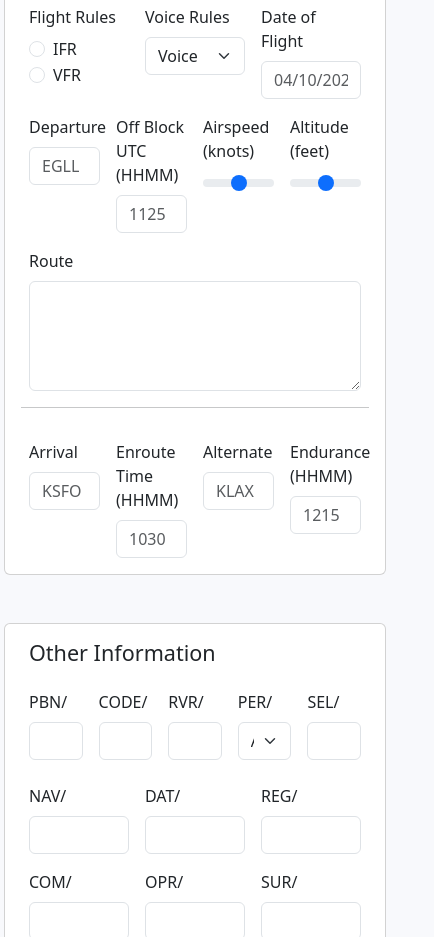
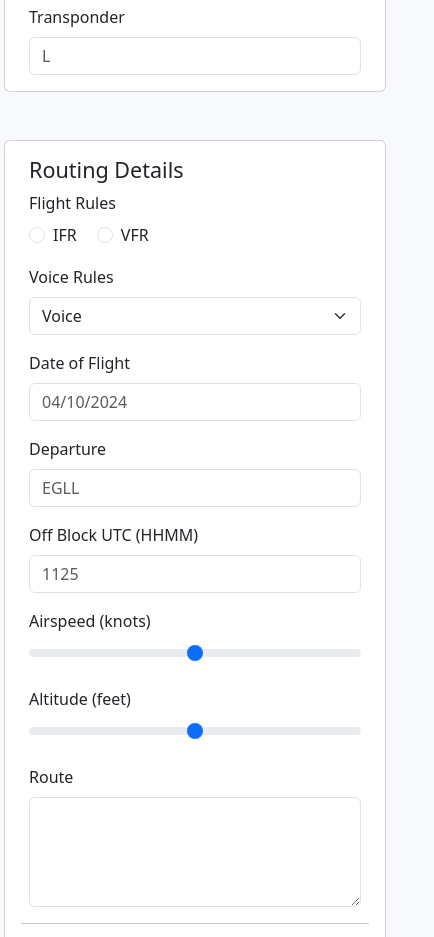
Before and after one commit to fergatron/stream-tabletop-android, a website: page src/vatsim-fp-redesign.html in a window 390 px wide. Shown: the part 1063-2000 px from the top of the page, 434 px wide, since content can reach past the window. Drawn offline with nearby package versions, Linux system fonts and the light colour scheme.

Commit message:
Tweaked UI for mobile.

```diff
--- a/src/vatsim-fp-redesign.html
+++ b/src/vatsim-fp-redesign.html
@@ -30,7 +30,7 @@
               </h2>
               <div id="panelsStayOpen-collapseTwo" class="accordion-collapse collapse">
                 <div class="accordion-body">
-                    VATSIM has formed a non-profit organization and is now taking donations! Your support helps us improve our services and keep VATSIM growing. Donate now! Have questions? Read our FAQ.
+                    <strong>VATSIM has formed a non-profit organization</strong> and is now taking donations! Your support helps us improve our services and keep VATSIM growing. Donate now! Have questions? Read our FAQ.
                 </div>
               </div>
             </div>
@@ -38,13 +38,11 @@
         <h3>File a Flight Plan</h3>
         <p>Any flight plan you file here will automatically be registered with you when you connect to the network. You will not need to re-file your flight plan when connected.</p>
         <div class="alert alert-warning">This area is currently in <strong>BETA</strong>. Please report any issues on the <a href="#">VATSIM Community Forum</a></div>
-        <div class="row justify-content-end">
-            <div class="col-6">
-                <div class="btn-group" role="group">
-                    <button type="button" class="btn btn-primary">Saved Flight Plans</button>
-                    <button type="button" class="btn btn-primary">Flight Plan History</button>
-                    <button type="button" class="btn btn-primary">Import ICAO FPL</button>
-                </div>
+        <div class="d-flex flex-row-reverse">
+            <div class="btn-group" role="group">
+                <button type="button" class="btn btn-primary">Saved Flight Plans</button>
+                <button type="button" class="btn btn-primary">Flight Plan History</button>
+                <button type="button" class="btn btn-primary">Import ICAO FPL</button>
             </div>
         </div>
         <form class="row g-3" action="">
@@ -52,23 +50,23 @@
                 <div class="card-body">
                     <h4 class="card-title">Aircraft Details</h4>
                     <div class="row g-3">
-                        <div class="col">
+                        <div class="col-md-auto col-sm-12">
                             <label for="callsign" class="form-label">Callsign</label>
                             <input id="callsign" class="form-control" type="text" placeholder="BAW71F">
                         </div>
-                        <div class="col">
+                        <div class="col-md-auto col-sm-12">
                             <label for="aircraftType" class="form-label">Aircraft Type (ICAO)</label>
                             <input id="aircraftType" class="form-control" type="text" placeholder="B744">
                         </div>
-                        <div class="col">
+                        <div class="col-md-auto col-sm-12">
                             <label for="wakeCategory" class="form-label">Wake Category</label>
                             <input id="wakeCategory" class="form-control" type="text">
                         </div>
-                        <div class="col">
+                        <div class="col-md-auto col-sm-12">
                             <label for="equipmentIcao" class="form-label">Equipment (ICAO)</label>
                             <input id="equipmentIcao" class="form-control" type="text" placeholder="SDE3...">
                         </div>
-                        <div class="col">
+                        <div class="col-md-auto col-sm-12">
                             <label for="transponder" class="form-label">Transponder</label>
                             <input id="transponder" class="form-control" type="text" placeholder="L">
                         </div>
@@ -80,7 +78,7 @@
                 <div class="card-body">
                     <h4 class="card-title">Routing Details</h4>
                     <div class="row g-3">
-                        <div class="col-4">
+                        <div class="col-md-4 col-sm-12">
                             <div class="form-label">Flight Rules</div>
                             <div class="form-check form-check-inline">
                                 <label for="flightRules1" class="form-check-label">IFR</label>
@@ -91,7 +89,7 @@
                                 <input id="flightRules2" name="flightRules" class="form-check-input" type="radio">
                             </div>
                         </div>
-                        <div class="col-4">
+                        <div class="col-md-4 col-sm-12">
                             <label for="voiceRules" class="form-label">Voice Rules</label>
                             <select name="voiceRules" id="voiceRules" class="form-select">
                                 <option value="V">Voice</option>
@@ -99,23 +97,23 @@
                                 <option value="T">Text Only</option>
                             </select>
                         </div>
-                        <div class="col-4">
+                        <div class="col-md-4 col-sm-12">
                             <label for="flightDate" class="form-label">Date of Flight</label>
                             <input id="flightDate" class="form-control" type="text" placeholder="04/10/2024">
                         </div>
-                        <div class="col-3">
+                        <div class="col-md-3 col-sm-12">
                             <label for="departure" class="form-label">Departure</label>
                             <input id="departure" class="form-control" type="text" placeholder="EGLL">
                         </div>
-                        <div class="col-3">
+                        <div class="col-md-3 col-sm-12">
                             <label for="offblock" class="form-label">Off Block UTC (HHMM)</label>
                             <input id="offblock" class="form-control" type="text" placeholder="1125">
                         </div>
-                        <div class="col-3">
+                        <div class="col-md-3 col-sm-12">
                             <label for="airspeed" class="form-label">Airspeed (knots)</label>
                             <input id="airspeed" class="form-range" type="range" min="90" max="500">
                         </div>
-                        <div class="col-3">
+                        <div class="col-md-3 col-sm-12">
                             <label for="altitude" class="form-label">Altitude (feet)</label>
                             <input id="altitude" class="form-range" type="range" min="1000" max="45000">
                         </div>
@@ -124,19 +122,19 @@
                             <textarea id="route" class="form-control" rows="4"></textarea>
                         </div>
                         <hr>
-                        <div class="col-3">
+                        <div class="col-md-3 col-sm-12">
                             <label for="arrival" class="form-label">Arrival</label>
                             <input id="arrival" class="form-control" type="text" placeholder="KSFO">
                         </div>
-                        <div class="col-3">
+                        <div class="col-md-3 col-sm-12">
                             <label for="enroute" class="form-label">Enroute Time (HHMM)</label>
                             <input id="enroute" class="form-control" type="text" placeholder="1030">
                         </div>
-                        <div class="col-3">
+                        <div class="col-md-3 col-sm-12">
                             <label for="alternate" class="form-label">Alternate</label>
                             <input id="alternate" class="form-control" type="text" placeholder="KLAX">
                         </div>
-                        <div class="col-3">
+                        <div class="col-md-3 col-sm-12">
                             <label for="endurance" class="form-label">Endurance (HHMM)</label>
                             <input id="endurance" class="form-control" type="text" placeholder="1215">
                         </div>
@@ -147,19 +145,19 @@
                 <div class="card-body">
                     <h4 class="card-title">Other Information</h4>
                     <div class="row g-3 my-2">
-                        <div class="col">
+                        <div class="col-md-auto col-sm-12">
                             <label for="callsign" class="form-label">PBN/</label>
                             <input id="callsign" class="form-control" type="text">
                         </div>
-                        <div class="col">
+                        <div class="col-md-auto col-sm-12">
                             <label for="callsign" class="form-label">CODE/</label>
                             <input id="callsign" class="form-control" type="text">
                         </div>
-                        <div class="col">
+                        <div class="col-md-auto col-sm-12">
                             <label for="callsign" class="form-label">RVR/</label>
                             <input id="callsign" class="form-control" type="text">
                         </div>
-                        <div class="col">
+                        <div class="col-md-2 col-sm-12">
                             <label for="callsign" class="form-label">PER/</label>
                             <select name="callsign" id="callsign" class="form-select">
                                 <option value="A">A</option>
@@ -170,45 +168,45 @@
                                 <option value="H">H</option>
                             </select>
                         </div>
-                        <div class="col">
+                        <div class="col-md-auto col-sm-12">
                             <label for="callsign" class="form-label">SEL/</label>
                             <input id="callsign" class="form-control" type="text">
                         </div>
                     </div>
                     <div class="row g-3 my-2">
-                        <div class="col-4">
+                        <div class="col-md-4 col-sm-12">
                             <label for="callsign" class="form-label">NAV/</label>
                             <input id="callsign" class="form-control" type="text">
                         </div>
-                        <div class="col-4">
+                        <div class="col-md-4 col-sm-12">
                             <label for="callsign" class="form-label">DAT/</label>
                             <input id="callsign" class="form-control" type="text">
                         </div>
-                        <div class="col-4">
+                        <div class="col-md-4 col-sm-12">
                             <label for="callsign" class="form-label">REG/</label>
                             <input id="callsign" class="form-control" type="text">
                         </div>
-                        <div class="col-4">
+                        <div class="col-md-4 col-sm-12">
                             <label for="callsign" class="form-label">COM/</label>
                             <input id="callsign" class="form-control" type="text">
                         </div>
-                        <div class="col-4">
+                        <div class="col-md-4 col-sm-12">
                             <label for="callsign" class="form-label">OPR/</label>
                             <input id="callsign" class="form-control" type="text">
                         </div>
-                        <div class="col-4">
+                        <div class="col-md-4 col-sm-12">
                             <label for="callsign" class="form-label">SUR/</label>
                             <input id="callsign" class="form-control" type="text">
                         </div>
-                        <div class="col-4">
+                        <div class="col-md-4 col-sm-12">
                             <label for="callsign" class="form-label">ORGN/</label>
                             <input id="callsign" class="form-control" type="text">
                         </div>
-                        <div class="col-4">
+                        <div class="col-md-4 col-sm-12">
                             <label for="callsign" class="form-label">RALT/</label>
                             <input id="callsign" class="form-control" type="text">
                         </div>
-                        <div class="col-4">
+                        <div class="col-md-4 col-sm-12">
                             <label for="callsign" class="form-label">TALT/</label>
                             <input id="callsign" class="form-control" type="text">
                         </div>
@@ -223,8 +221,8 @@
                     </div>
                 </div>
             </div>
-            <div class="row m-5">
-                <div class="col-6">
+            <div class="row my-5">
+                <div class="col-md-6 col-sm-12">
                     <div class="btn-group" role="group">
                         <button type="button" class="btn btn-success">File Flight Plan</button>
                         <button type="button" class="btn btn-primary">Save Flight Plan</button>
@@ -235,5 +233,6 @@
             <p><strong>Save Flight Plan</strong> will save your flight plan on myVATSIM, but will not submit it to the network. You can load or delete saved flight plans using the "Saved Flight Plans" option at the top of the page.</p>
         </form>
     </div>
+    <script src="https://cdn.jsdelivr.net/npm/bootstrap@5.3.3/dist/js/bootstrap.bundle.min.js" integrity="sha384-YvpcrYf0tY3lHB60NNkmXc5s9fDVZLESaAA55NDzOxhy9GkcIdslK1eN7N6jIeHz" crossorigin="anonymous"></script>
 </body>
 </html>
```
